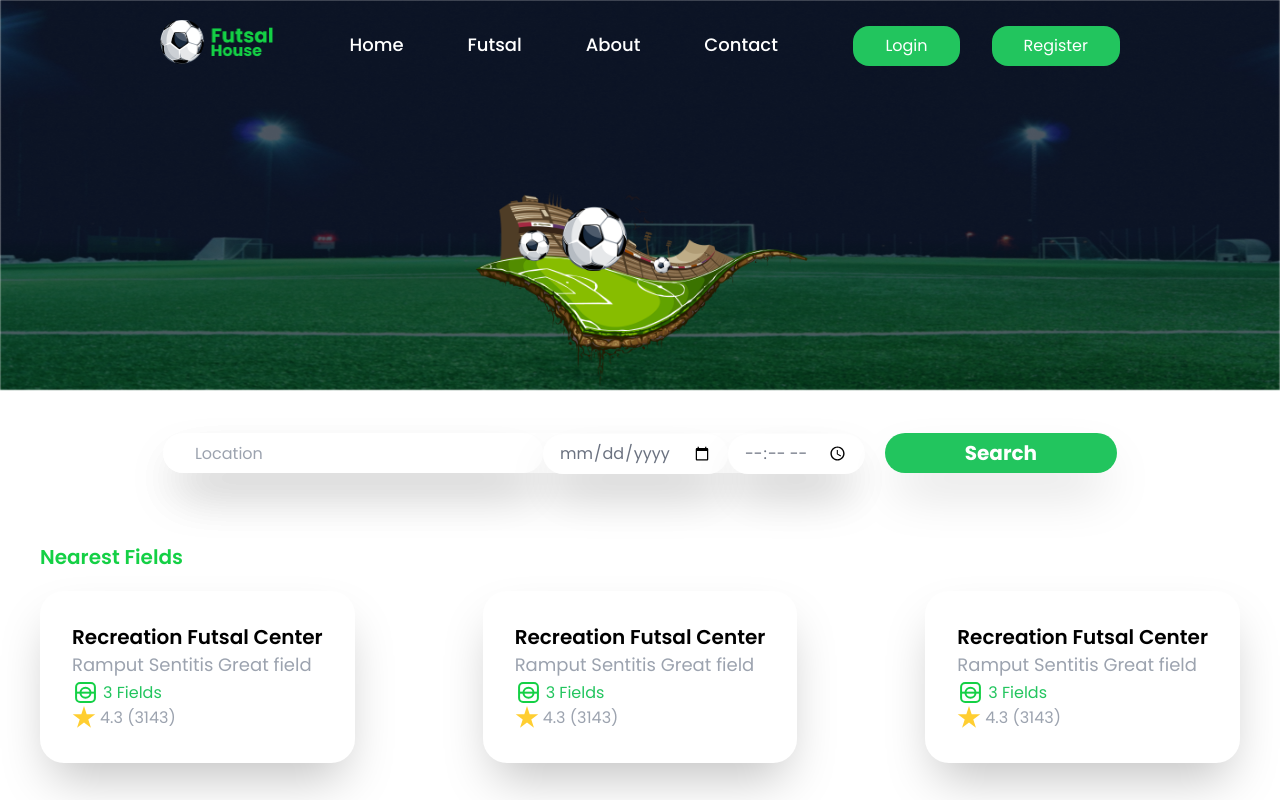
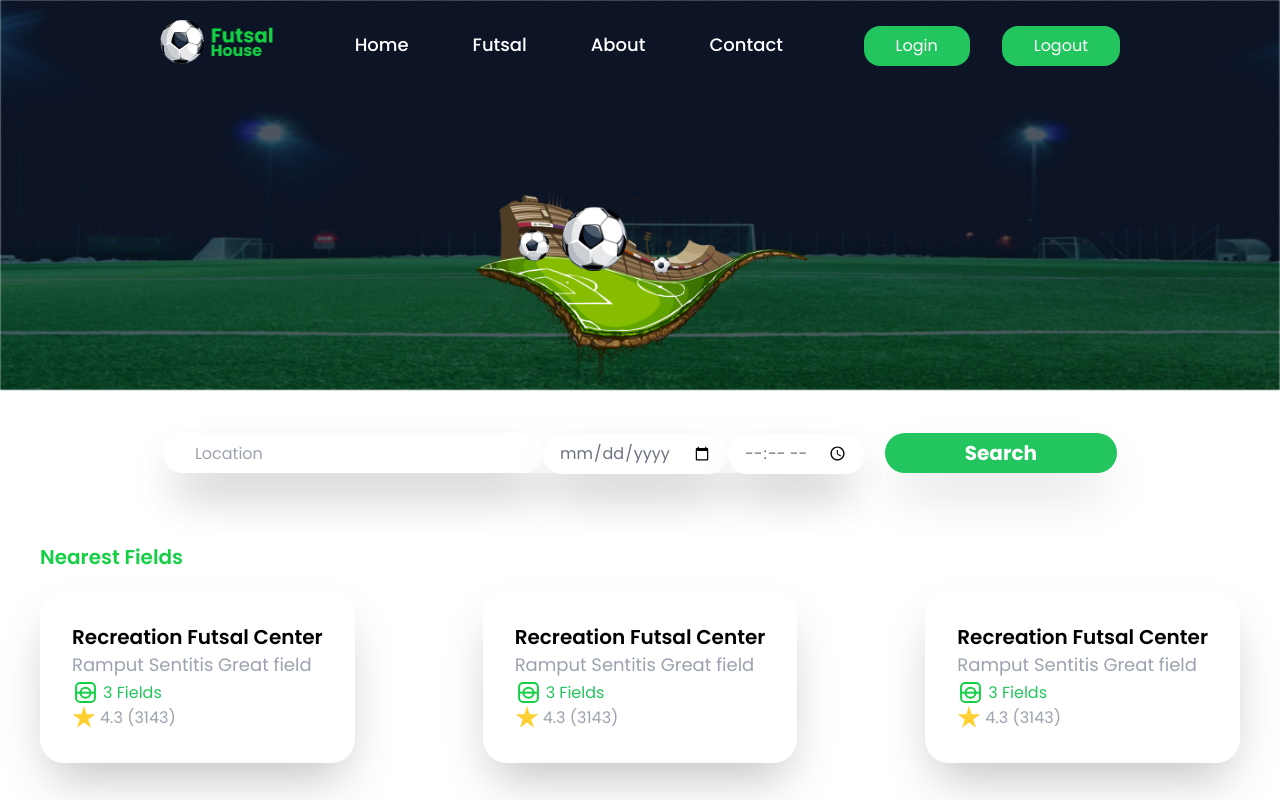
Before and after one commit to BetisRai/futsal-house, a Next.js app: page / in a window 1280 px wide. Shown: the top 800 px of the page. Built offline with nearby package versions, Linux system fonts and the light colour scheme; no server answers.

Commit message:
added auth0 for authentication

```diff
--- a/components/Button/index.tsx
+++ b/components/Button/index.tsx
@@ -1,6 +1,6 @@
 
 interface propsTypes {
-  children: string
+  children: string | JSX.Element
 };
 
 
--- a/components/Navbar/index.tsx
+++ b/components/Navbar/index.tsx
@@ -1,7 +1,12 @@
+import Link from 'next/link';
 import Image from 'next/image';
 import Button from '../Button';
 
+import { useUser } from '@auth0/nextjs-auth0';
+
 export default function Navbar(): JSX.Element {
+
+  const { user, error, isLoading } = useUser();
 
   return (
     <nav className="w-full flex justify-between items-center px-40 py-5">
@@ -30,8 +35,17 @@
       </ul>
 
       <div className="flex gap-8">
-	<Button> Login </Button>
-	<Button> Register </Button>
+	{isLoading && <div> Loading... </div>}
+	{error && <div> { error.message } </div>}
+	    <Button>
+              <>
+	        {user && <p> { user.name }</p>}
+                {!user && <Link href={"/api/auth/login"}> Login </Link> }
+              </>
+            </Button>
+	    <Button>
+              <Link href={"/api/auth/logout"}> Logout </Link>
+            </Button>
       </div>
     </nav>
   );
--- a/package.json
+++ b/package.json
@@ -9,6 +9,7 @@
     "lint": "next lint"
   },
   "dependencies": {
+    "@auth0/nextjs-auth0": "^1.9.1",
     "next": "12.2.2",
     "react": "18.2.0",
     "react-dom": "18.2.0"
--- a/pages/_app.tsx
+++ b/pages/_app.tsx
@@ -1,8 +1,13 @@
 import '../styles/globals.css'
 import type { AppProps } from 'next/app'
+import { UserProvider } from '@auth0/nextjs-auth0';
 
 function MyApp({ Component, pageProps }: AppProps) {
-  return <Component {...pageProps} />
+    return (
+	<UserProvider>
+	    <Component {...pageProps} />
+	</UserProvider>
+    );
 }
 
 export default MyApp
--- /dev/null
+++ b/pages/api/[...auth0].ts
@@ -0,0 +1,4 @@
+// pages/api/auth/[...auth0].js
+import { handleAuth } from '@auth0/nextjs-auth0';
+
+export default handleAuth();
--- /dev/null
+++ b/pages/api/auth/[...auth0].ts
@@ -0,0 +1,4 @@
+// pages/api/auth/[...auth0].js
+import { handleAuth } from '@auth0/nextjs-auth0';
+
+export default handleAuth();
--- a/pages/api/hello.ts
+++ /dev/null
@@ -1,13 +0,0 @@
-// Next.js API route support: https://nextjs.org/docs/api-routes/introduction
-import type { NextApiRequest, NextApiResponse } from 'next'
-
-type Data = {
-  name: string
-}
-
-export default function handler(
-  req: NextApiRequest,
-  res: NextApiResponse<Data>
-) {
-  res.status(200).json({ name: 'John Doe' })
-}
```
Also changed, not shown: 2 other files (tests, documents, lock files or other folders).
